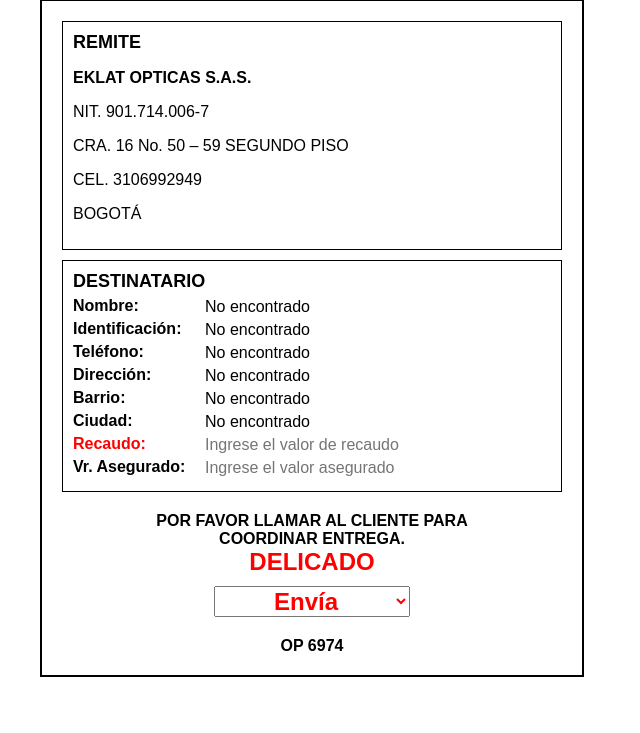
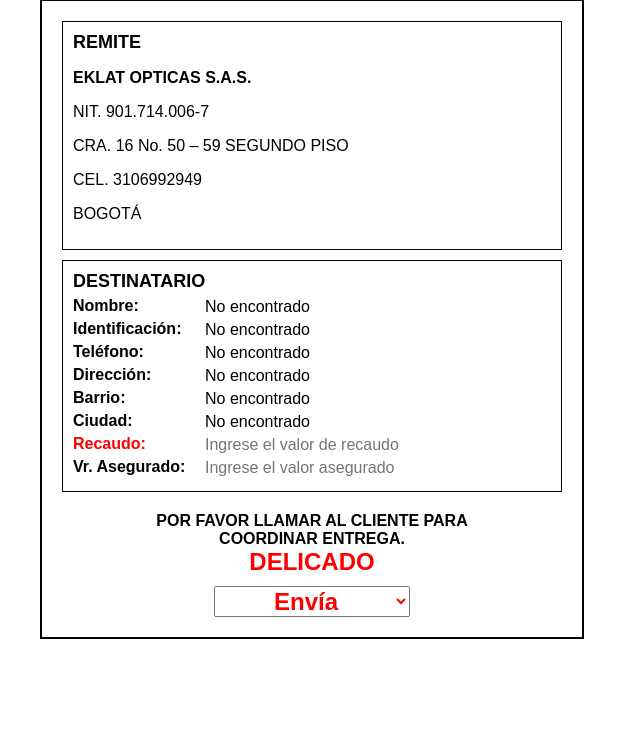
Before and after one commit to Cvvs8/Eklat, a Flask app: page /rotulo/1 in a window 1280 px wide. Shown: the part 41-774 px from the top of the page, without its empty margins (0-640 px from the left). Run offline with Flask 3, Linux system fonts and the light colour scheme; data that the repository does not hold is empty; parts of the project's set-up code (start-up, migrations or seed data) failed here and were passed over; some libraries are stand-ins or nearby versions.

Commit message:
rotuloooo

```diff
--- a/templates/rotulo.html
+++ b/templates/rotulo.html
@@ -162,10 +162,6 @@
             <option value="picap" class="delicado">Picap</option>
         </select>
     </div>
-
-    <div class="op">
-        OP 6974
-    </div>
 </div>
 
 <script>
```
